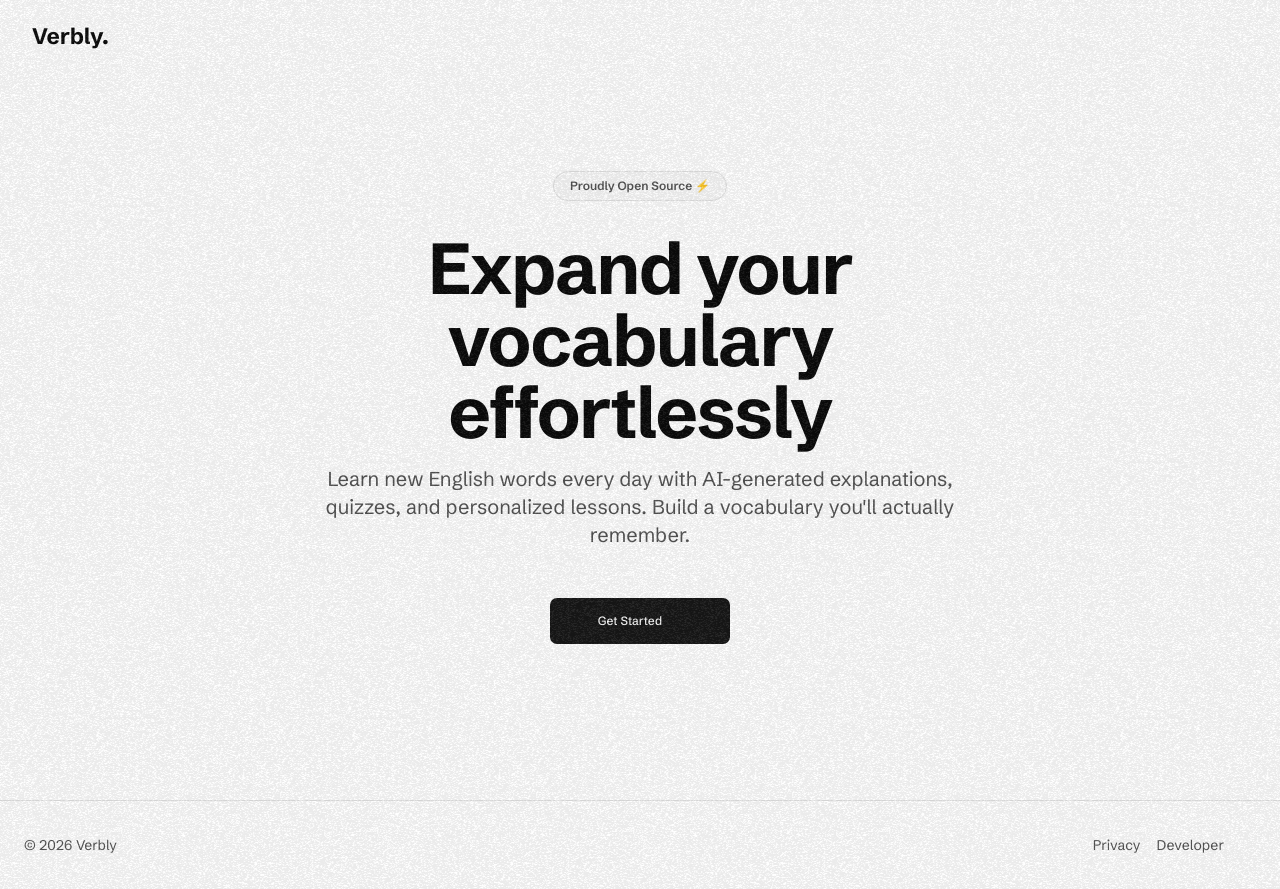
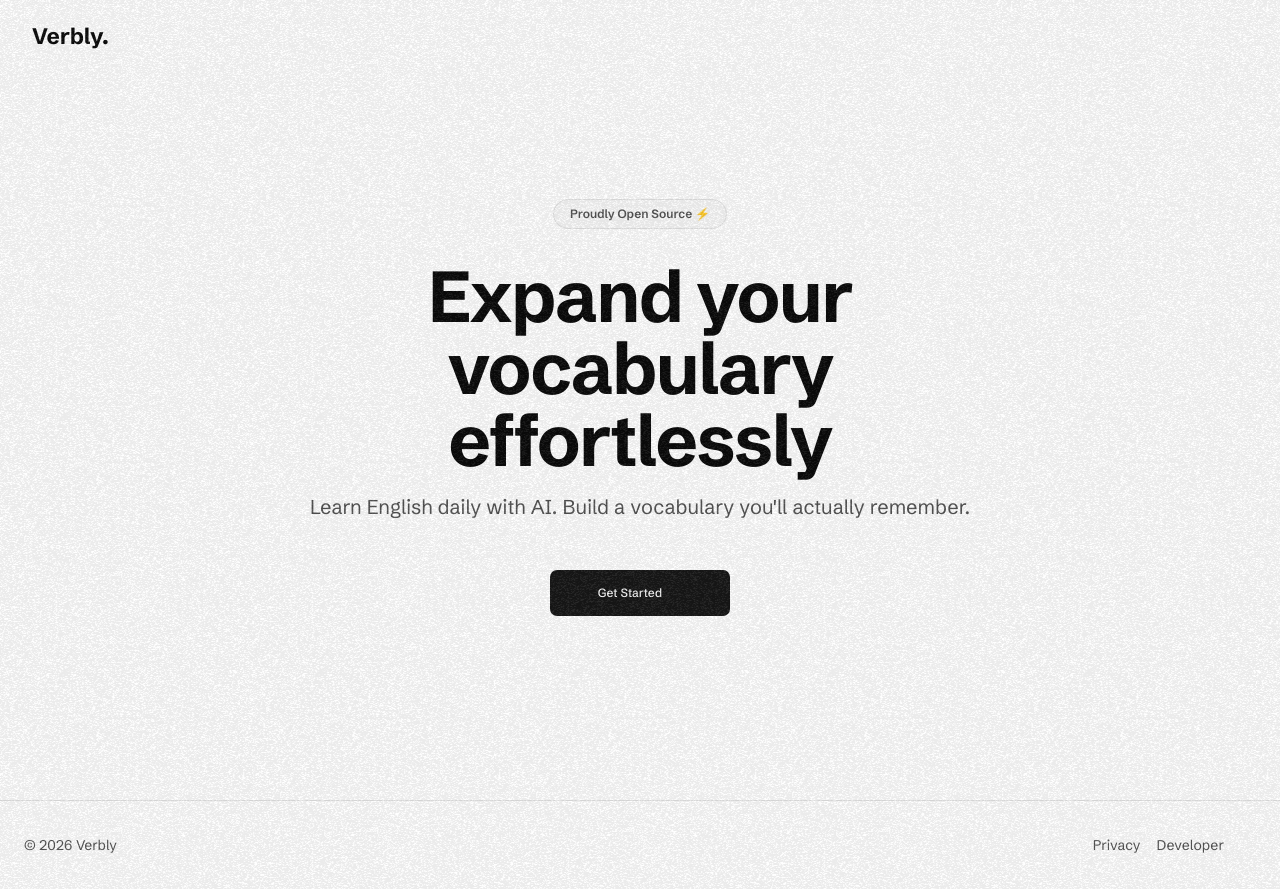
Before and after one commit to TreasureUzoma/verbly, a Next.js app in the folder apps/web/: page / in a window 1280 px wide. Built offline with nearby package versions, Linux system fonts and the light colour scheme; some icons are missing.

Commit message:
refactor: use meta description in hero section

```diff
--- a/apps/web/app/(web)/components/hero.tsx
+++ b/apps/web/app/(web)/components/hero.tsx
@@ -1,29 +1,26 @@
-import { Button, buttonVariants } from "@workspace/ui/components/button"
+import { buttonVariants } from "@workspace/ui/components/button"
 import { HugeiconsIcon } from "@hugeicons/react"
 import { ArrowRightIcon } from "@hugeicons/core-free-icons"
 import Link from "next/link"
+import { meta } from "@workspace/data/meta"
 
 export const Hero = () => {
   return (
     <section className="flex min-h-screen flex-col items-center justify-center px-6 pt-24 pb-20">
       <div className="mx-auto max-w-3xl space-y-8 text-center">
-        {/* Badge */}
         <div className="inline-block">
           <div className="rounded-full border border-neutral-200 bg-neutral-50 px-4 py-1.5 text-xs font-semibold text-neutral-600 dark:border-neutral-800 dark:bg-neutral-950 dark:text-neutral-400">
             Proudly Open Source ⚡
           </div>
         </div>
 
-        {/* Main Heading */}
         <div className="space-y-4">
           <h1 className="text-5xl font-bold tracking-tight sm:text-6xl lg:text-7xl">
             Expand your vocabulary effortlessly
           </h1>
 
           <p className="mx-auto max-w-2xl text-xl text-neutral-600 dark:text-neutral-400">
-            Learn new English words every day with AI-generated explanations,
-            quizzes, and personalized lessons. Build a vocabulary you'll
-            actually remember.
+            {meta.description}
           </p>
         </div>
 
--- a/packages/data/meta.ts
+++ b/packages/data/meta.ts
@@ -2,7 +2,7 @@ export const meta = {
   name: "Verbly",
   title: "Verbly - Expand your vocabulary one word at a time.",
   description:
-    "Learn English daily with personalized AI lessons and quizzes. Build a vocabulary you'll actually remember.",
+    "Learn English daily with AI. Build a vocabulary you'll actually remember.",
   github: "https://github.com/treasureuzoma/verbly",
   developer: {
     name: "Treasure Uzoma",
```
